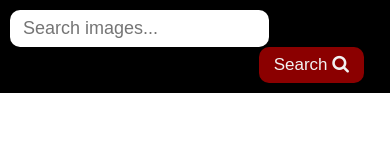
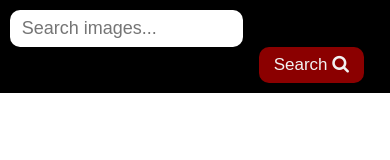
Before and after one commit to Wargoth-ks/goit-js-hw-11, a website built with Parcel: page src/index.html in a window 390 px wide. Built offline with nearby package versions, Linux system fonts and the light colour scheme; what simplelightbox would draw is missing.

Commit message:
for mobile

```diff
--- a/src/style.css
+++ b/src/style.css
@@ -4,14 +4,12 @@
     box-sizing: border-box;
 }
 
-/* styling navlist */
 #navlist {
     background-color: black;
     width: 100%;
     position: fixed;
 }
 
-/* styling navlist anchor element */
 #navlist a {
     float: left;
     display: block;
@@ -26,19 +24,13 @@
     float: right;
 }
 
-/* hover effect of navlist anchor element */
 #navlist a:hover {
     background-color: #ddd;
     color: black;
 }
 
-/* styling search bar */
-
-
-/* Стили для поисковой строки */
 .search {
     float: right;
-    /* Выравниваем по правому краю */
     margin: 10px;
 }
 
@@ -66,25 +58,20 @@
     text-indent: 5%;
 }
 
-/* Медиа запросы для изменения ширины поля ввода */
 @media only screen and (max-width: 600px) {
     .search input[type=text] {
-        width: 70%;
-        /* Уменьшаем ширину при узком экране */
+        width: 63%;
     }
 }
 
-/* Стили для галереи */
 .gallery {
     display: flex;
     flex-wrap: wrap;
     padding-top: 70px;
-    /* Добавил px для правильного отображения */
 }
 
 .photo-card {
     margin-left: 25px;
-    /* Отступ слева по умолчанию */
     margin-top: 15px;
     margin-bottom: 15px;
     border-width: 5px;
```
